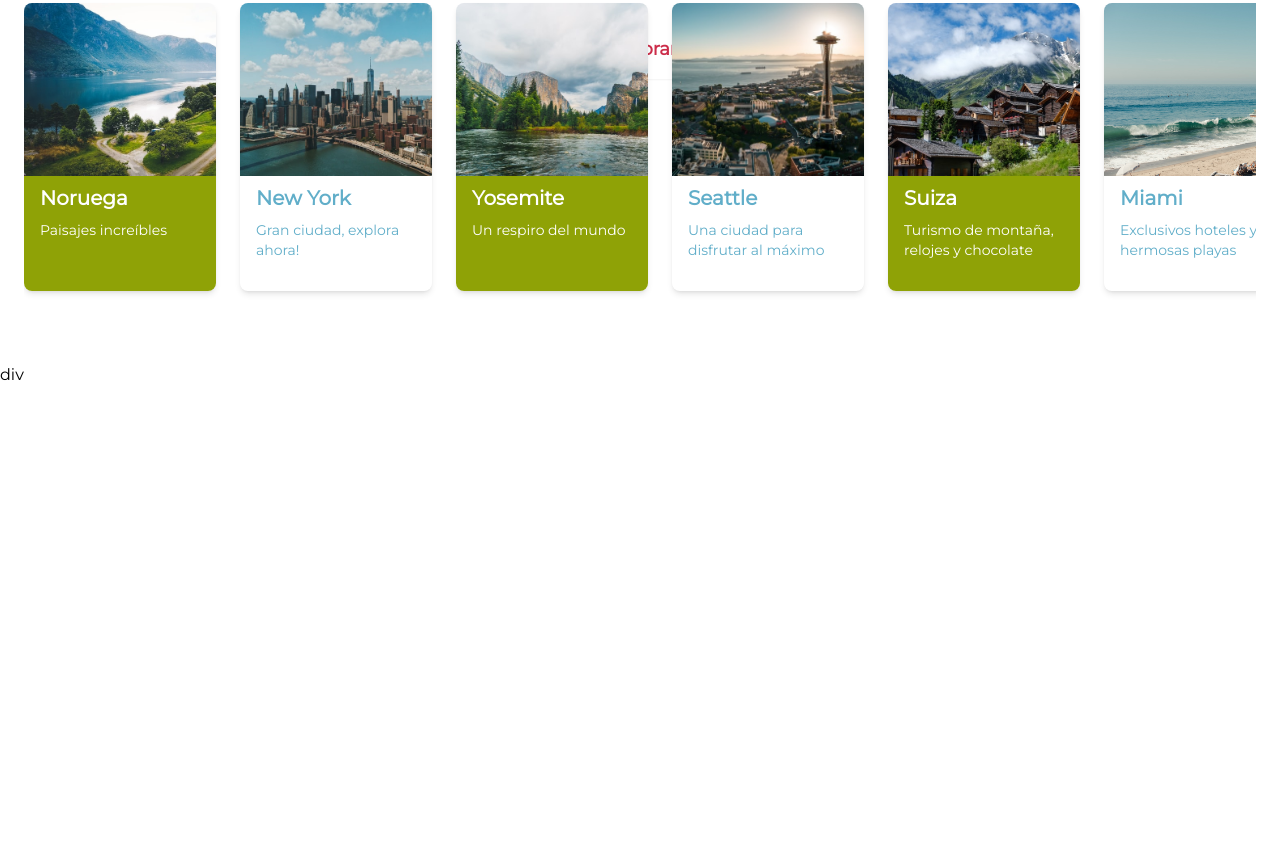
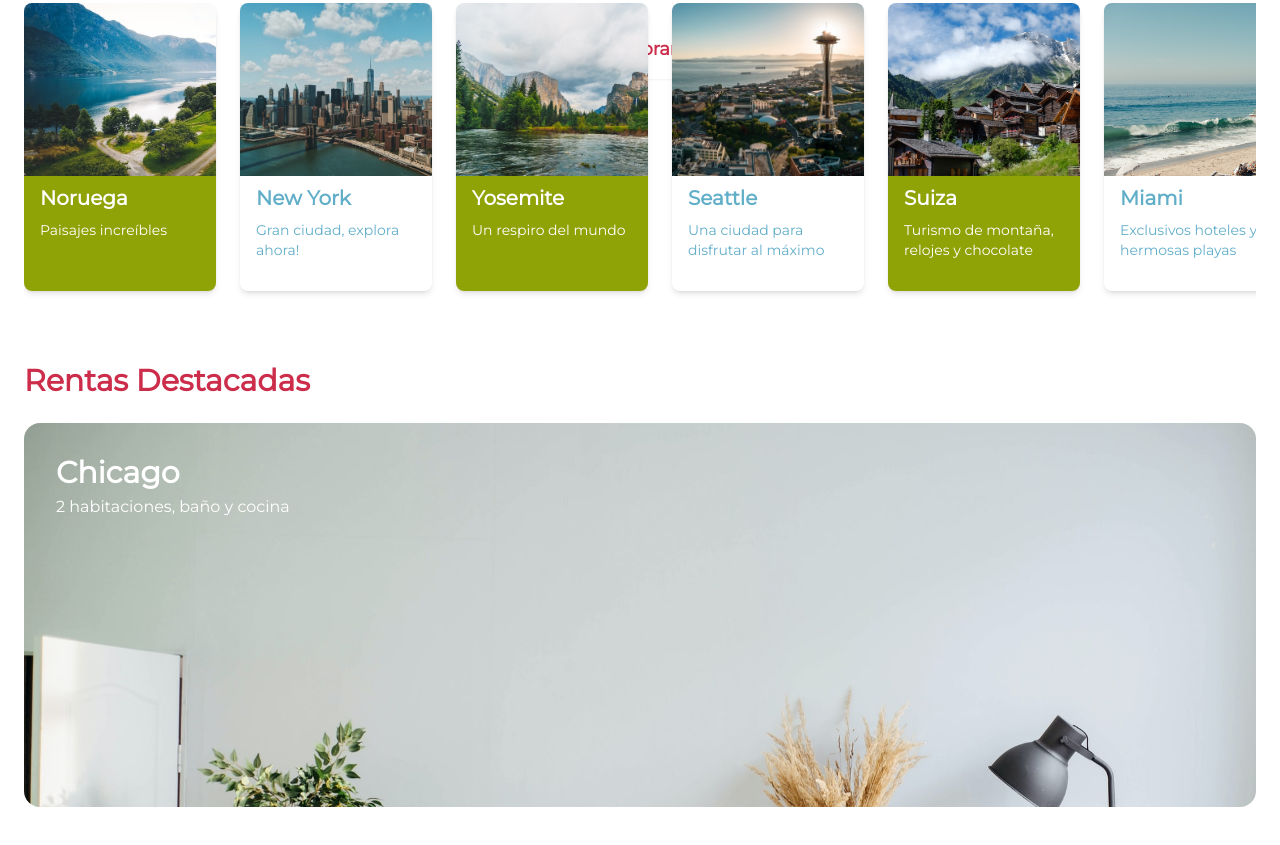
Before and after one commit to felipemunozca/platzi_cursoBasicoDeTailwind, a website: page public/index.html in a window 1280 px wide. Shown: the part 429-1274 px from the top of the page. Before the commit the page ends 816 px from the top, so only its background shows below. Drawn offline with Linux system fonts and the light colour scheme.

Commit message:
Clase 19 terminada.

```diff
--- a/public/index.html
+++ b/public/index.html
@@ -140,9 +140,18 @@
                 </div>
             </div>
         </div>
-        <div id="rentas_destacadas">
-            div
+        <div class="px-6 h-full" id="rentas_destacadas">
+            <p class="text-3xl font-semibold text-primary pb-6">Rentas Destacadas</p>
+            <!-- 19.2: Se crean diferentes div contenedores de las imágenes ya que algunos tendrán mas de dos imágenes por fila. -->
+            <!-- h-full -->
+            <div class="w-full flex flex-col space-y-6 items-center justify-center">
+                <div class="w-full h-96 bg-chicago bg-cover rounded-2xl mb-8">
+                    <p class="CardRentTitle">Chicago</p>
+                    <p class="text-md pl-8 text-white mr-24">2 habitaciones, baño y cocina</p>
+                </div>
+            </div>
         </div>
+
         <div id="faq"></div>
     </section>
     <footer>
--- a/src/css/tailwind.css
+++ b/src/css/tailwind.css
@@ -8,3 +8,8 @@
     /* 18.7: Aumento el alto de card para que se vean todos los textos. Cambio de h-64 a h-68 */
     @apply w-48 h-72 shadow-md rounded-lg flex-none transform transition-all hover:-translate-y-4 hover:shadow-xl
 }
+
+/* 19.1: Se crea una clase para todos los títulos de las card de rentas. */
+.CardRentTitle{
+	@apply text-3xl px-8 pt-8 pb-1 font-semibold text-white
+}
```
Also changed, not shown: public/css/tailwind.css.
